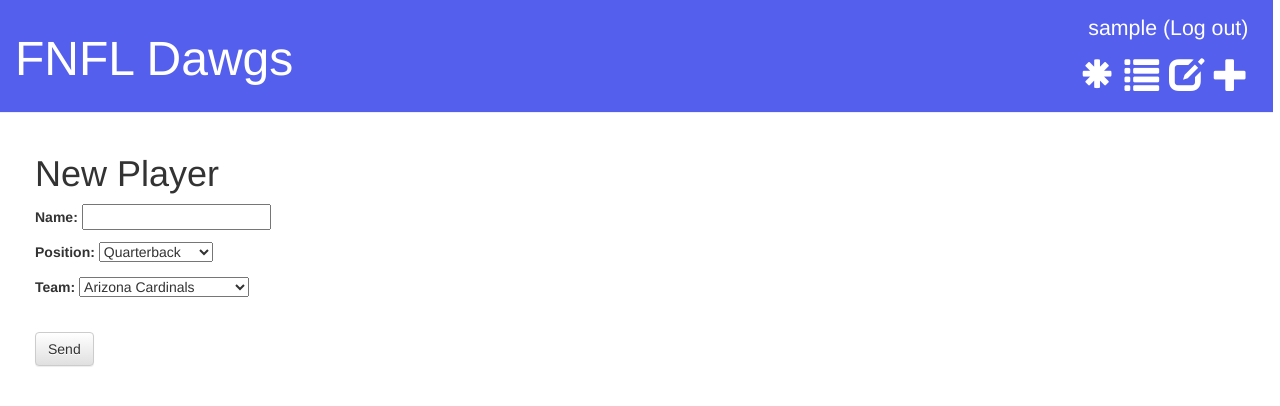
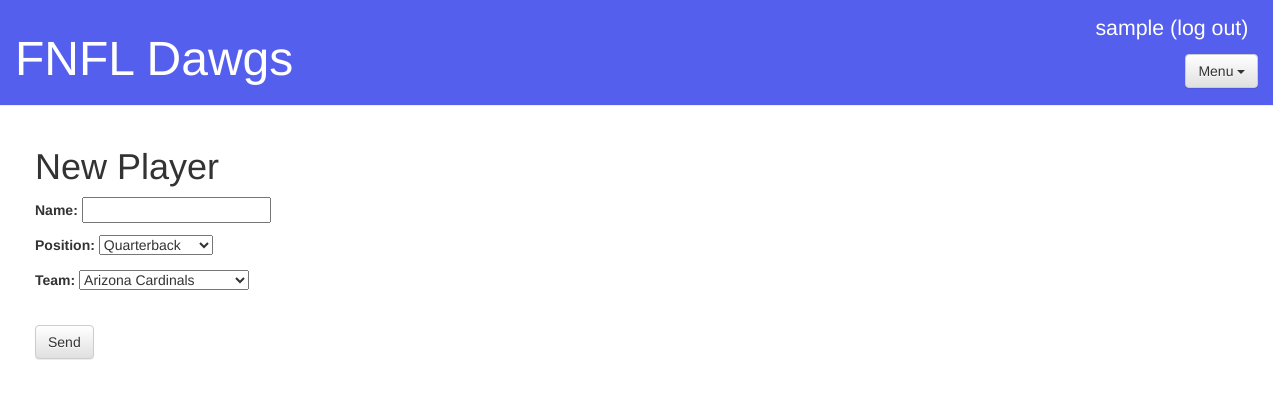
Before and after one commit to wallace123/fnfldawgs, a Django app: page /lineup/1/player/ in a window 1280 px wide. Shown: the top 406 px of the page. Run offline with Django 3.2, Linux system fonts and the light colour scheme; a user stored in the database is signed in; tables that the repository leaves empty hold one stand-in row (values such as "Sample post"); some libraries are stand-ins or nearby versions.

Commit message:
Changed buttons to dropdown on base.html

```diff
--- a/fnfl/templates/fnfl/base.html
+++ b/fnfl/templates/fnfl/base.html
@@ -26,7 +26,7 @@
   <div class="page-header">
     <div class="container-fluid">
       <div class="row">
-        <div class="col-xs-4 col-md-6 text-left">
+        <div class="col-xs-6 col-md-6 text-left">
           <h1>
             <a href="{% url 'welcome' %}">FNFL Dawgs</a>
           </h1>
@@ -36,16 +36,25 @@
           <div class="row">
             <div class="col-xs-12 col-md-12 text-right">
               <p class="top-menu-logout">
-                {{ user.username }} (<a style="color:white" href="{% url 'logout' %}">Log out</a>)
+                {{ user.username }} (<a style="color:white" href="{% url 'logout' %}">log out</a>)
               </p>
             </div>
           </div>
           <div class="row">
-            <div class="col-xs-8 col-md-6 pull-right">
-              <a href="{% url 'lineup_new' %}" class="top-menu"><span class="glyphicon glyphicon-plus"></span></a>
-              <a href="{% url 'lineup_draft_list' %}" class="top-menu"><span class="glyphicon glyphicon-edit"></span></a>
-              <a href="{% url 'lineup_list' %}" class="top-menu"><span class="glyphicon glyphicon-list"></span></a>
-              <a href="{% url 'player_usage' %}" class="top-menu"><span class="glyphicon glyphicon-asterisk"></span></a>
+            <div class="col-xs-6 col-md-6 pull-right">
+              <div class="dropdown">
+                <button class="btn btn-default dropdown-toggle" type="button"
+                data-toggle="dropdown">Menu
+                <span class="caret"></span>
+              </button>
+
+              <ul class="dropdown-menu">
+                <li><a href="{% url 'lineup_new' %}">New Lineup</a></li>
+                <li><a href="{% url 'lineup_draft_list' %}">Draft Lineups</a></li>
+                <li><a href="{% url 'lineup_list' %}">Published Lineups</a></li>
+                <li><a href="{% url 'player_usage' %}">Player Usage</a></li>
+              </ul>
+              </div>
             </div>
           </div>
 {% else %}
```
